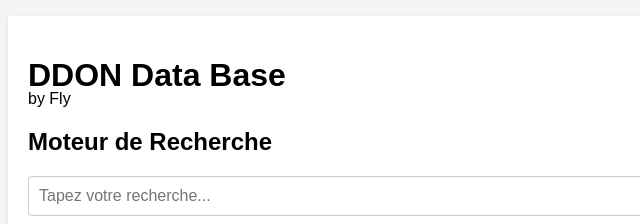
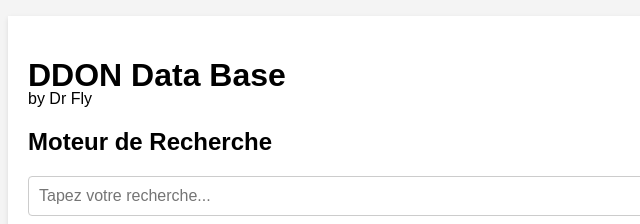
Before and after one commit to DrFly-prog/DDON-DataSearch, a plain HTML site: page index.html in a window 1280 px wide. Shown: the top 224 px of the page, 0-640 px from the left. Drawn offline with Linux system fonts and the light colour scheme.

Commit message:
Update Name

```diff
--- a/index.html
+++ b/index.html
@@ -10,7 +10,7 @@
 <!-- partial:index.partial.html -->
 </p><div class="search-container">
   <h1>DDON Data Base</h1>
-  <p>by Fly</p>
+  <p>by Dr Fly</p>
     <h2>Moteur de Recherche</h2>
     <input type="text" id="searchInput" placeholder="Tapez votre recherche...">
   <p>Séparation des noms des items par des ","</p>
```
